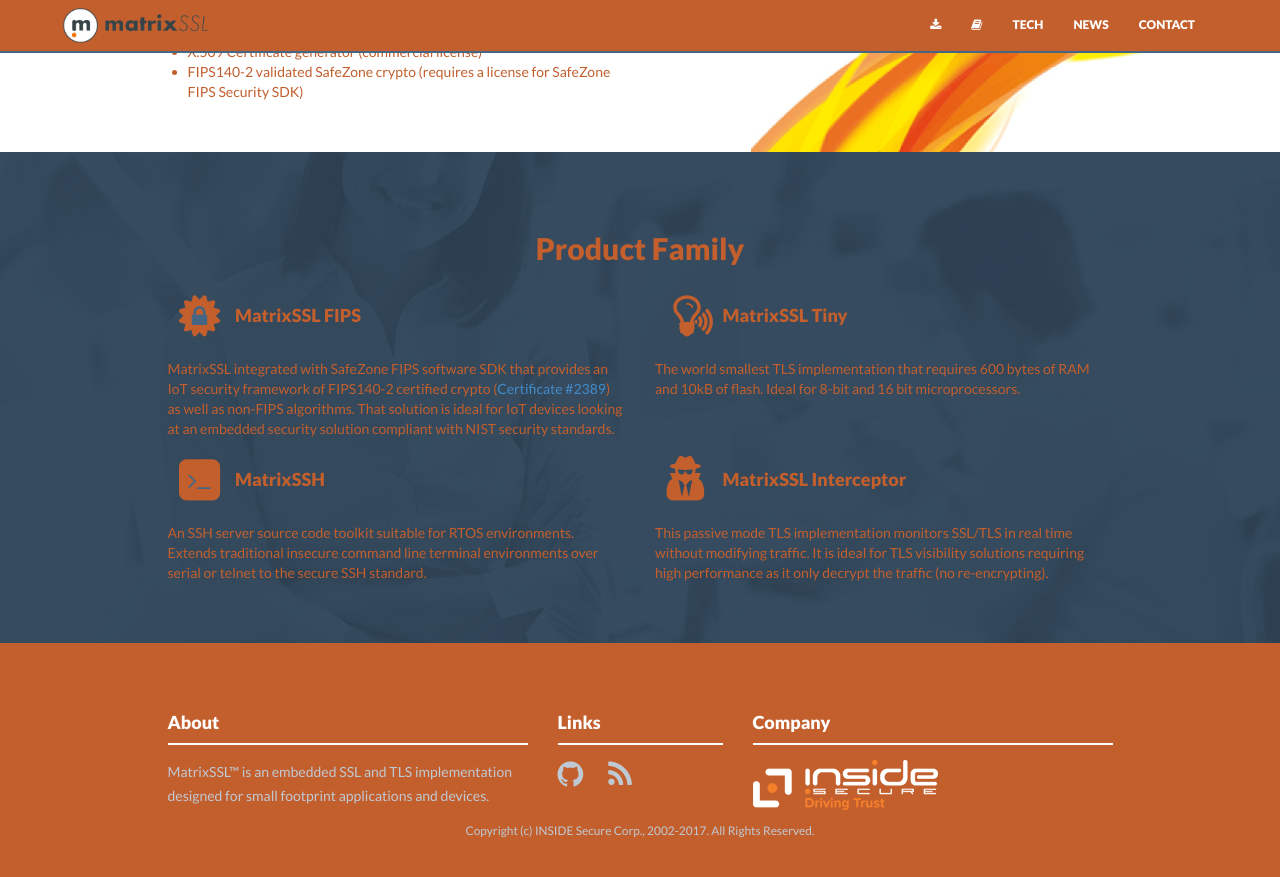
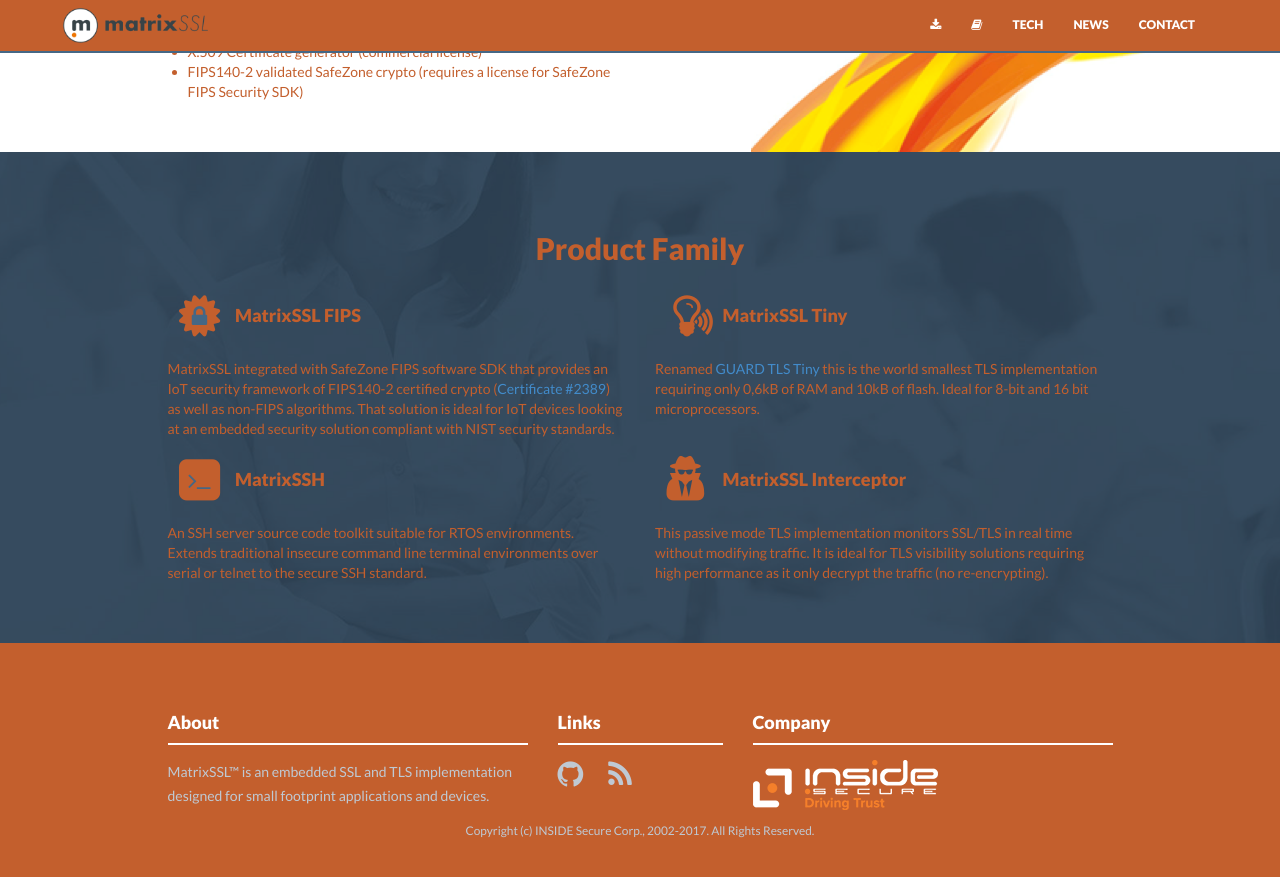
Before and after one commit to Layty/ssl, a Jekyll site: the page built from index.html, in a window 1280 px wide and 900 px high, scrolled down 1244 px. Shown: the top 877 px of the window. Built offline with Jekyll 4.4.1, drawn with Linux system fonts in a browser that asks for light colours; nearby versions of some CDN libraries.

Commit message:
Update index.html

```diff
--- a/index.html
+++ b/index.html
@@ -85,7 +85,8 @@
   <i class="fa fa-wifi fa-stack-1x fa-rotate-90" style="padding-bottom:30px;text-align:left;"></i>
 </span>
 MatrixSSL&nbsp;Tiny</h4>
-The world smallest TLS implementation that requires 600 bytes of RAM and 10kB of flash. Ideal for 8-bit and 16 bit microprocessors.
+
+Renamed <a href="https://www.insidesecure.com/Products/Data-Communication/GUARD-Secure-Communication-Toolkits/GUARD-TLS-Tiny" target='_new'>GUARD TLS Tiny</a> this is the world smallest TLS implementation requiring only 0,6kB of RAM and 10kB of flash. Ideal for 8-bit and 16 bit microprocessors.
   </div>
  </div>
  <div class="row">
```
